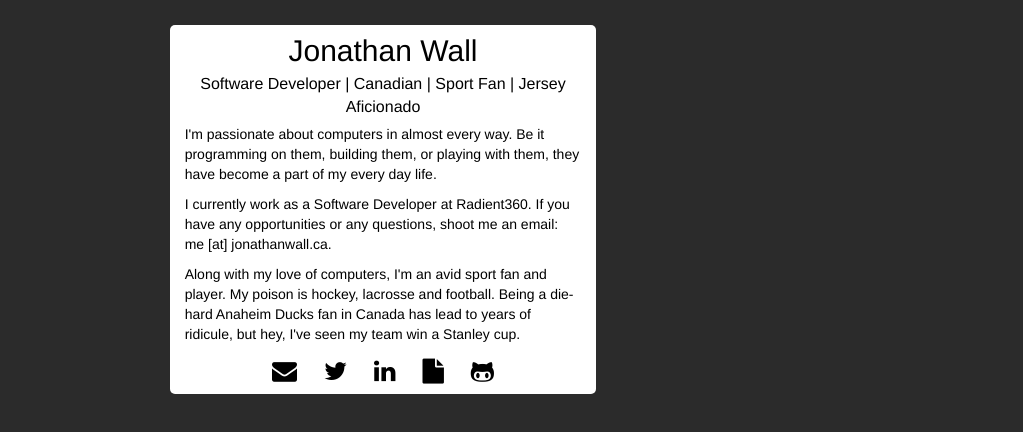
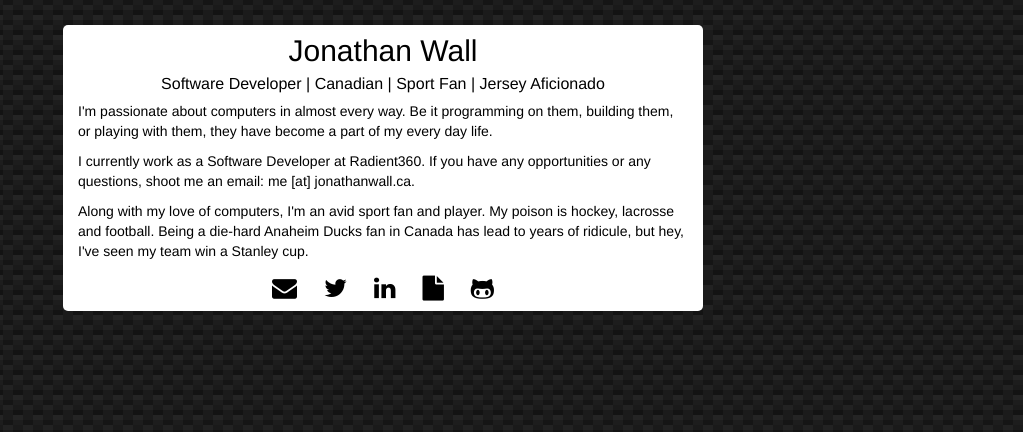
Before and after one commit to Vlambo/website, a plain HTML site: page index.html in a window 1280 px wide. Shown: the whole page, without its empty margins (257-1280 px from the left). Drawn offline with nearby package versions, Linux system fonts and the light colour scheme.

Commit message:
Added carbon fibre BG

```diff
--- a/css/website.css
+++ b/css/website.css
@@ -1,5 +1,13 @@
 body {
-  background-color: #2B2B2B !important;
+  background:
+  linear-gradient(27deg, #151515 5px, transparent 5px) 0 5px,
+  linear-gradient(207deg, #151515 5px, transparent 5px) 10px 0px,
+  linear-gradient(27deg, #222 5px, transparent 5px) 0px 10px,
+  linear-gradient(207deg, #222 5px, transparent 5px) 10px 5px,
+  linear-gradient(90deg, #1b1b1b 10px, transparent 10px),
+  linear-gradient(#1d1d1d 25%, #1a1a1a 25%, #1a1a1a 50%, transparent 50%, transparent 75%, #242424 75%, #242424);
+  background-color: #131313 !important;
+  background-size: 20px 20px;
 }
 
 .holder {
--- a/index.html
+++ b/index.html
@@ -8,7 +8,7 @@
     <script src="https://maxcdn.bootstrapcdn.com/bootstrap/3.3.6/js/bootstrap.min.js" integrity="sha384-0mSbJDEHialfmuBBQP6A4Qrprq5OVfW37PRR3j5ELqxss1yVqOtnepnHVP9aJ7xS" crossorigin="anonymous"></script>
   </head>
   <body>
-    <div class="holder col-xs-12 col-sm-12 col-md-6 col-lg-4 col-lg-offset-4 col-md-offset-3">
+    <div class="holder col-xs-12 col-sm-12 col-md-6 col-lg-6 col-lg-offset-3 col-md-offset-3">
       <div class="name">
         Jonathan Wall
         <div class="tagline">
```
